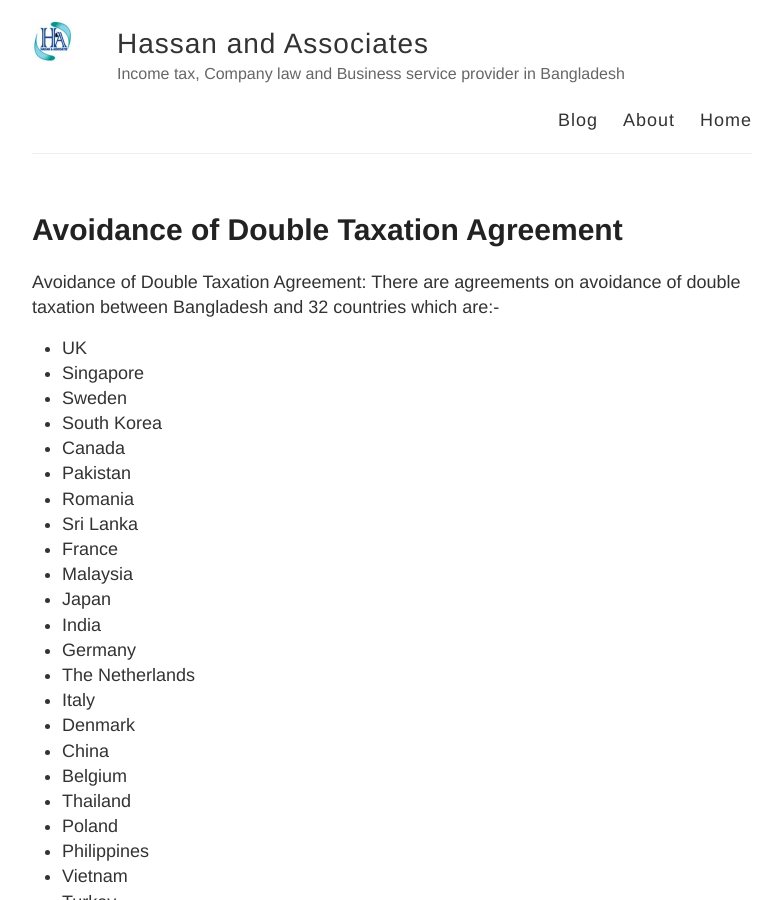
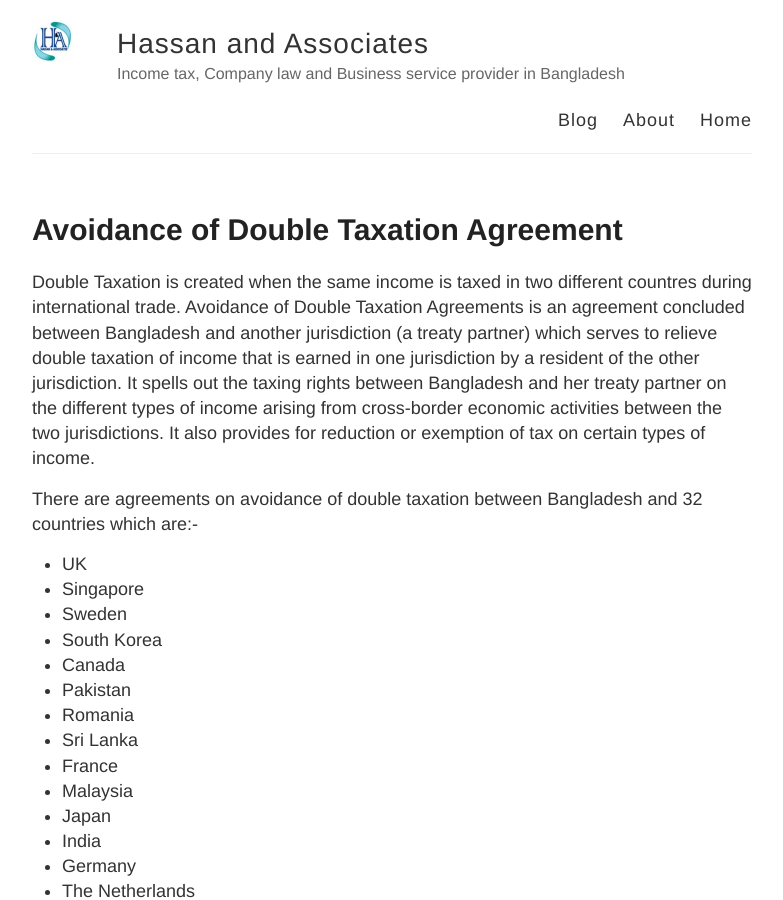
Before and after one commit to upodesta/inlone-ruby, a Jekyll site: the page built from _posts/2019-7-23-avoidance-of-double-taxation-agreement.md, in a window 1280 px wide and 900 px high. Shown: the whole window, without its empty margins (248-1031 px from the left). Built offline with Jekyll 4.4.1, drawn with Linux system fonts in a browser that asks for light colours; comment, search, counter and statistics services are not loaded.

Commit message:
addendum

```diff
--- a/_posts/2019-7-23-avoidance-of-double-taxation-agreement.md
+++ b/_posts/2019-7-23-avoidance-of-double-taxation-agreement.md
@@ -3,7 +3,9 @@ layout: post
 title: Avoidance of Double Taxation Agreement
 ---
 
-Avoidance of Double Taxation Agreement: There are agreements on avoidance of double taxation between Bangladesh and 32 countries which are:-
+Double Taxation is created when the same income is taxed in two different countres during international trade. Avoidance of Double Taxation Agreements is an agreement concluded between Bangladesh and another jurisdiction (a treaty partner) which serves to relieve double taxation of income that is earned in one jurisdiction by a resident of the other jurisdiction. It spells out the taxing rights between Bangladesh and her treaty partner on the different types of income arising from cross-border economic activities between the two jurisdictions. It also provides for reduction or exemption of tax on certain types of income.
+
+There are agreements on avoidance of double taxation between Bangladesh and 32 countries which are:-
 
 - UK
 - Singapore
```
Also changed, not shown: _posts/2020-1-27-foriegn-investment-in-bangladesh-is-protected-by-law.md (+1 -1 lines).
